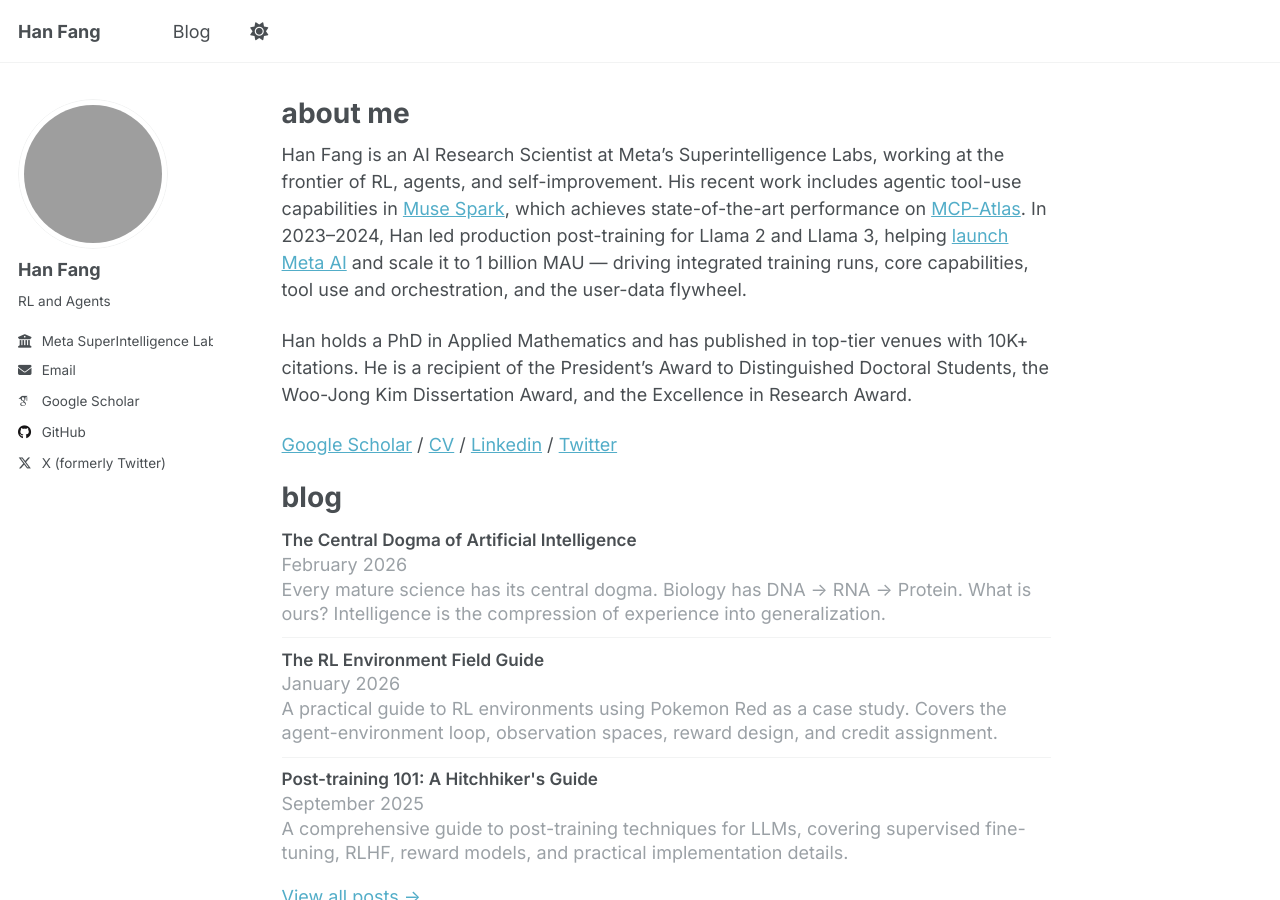
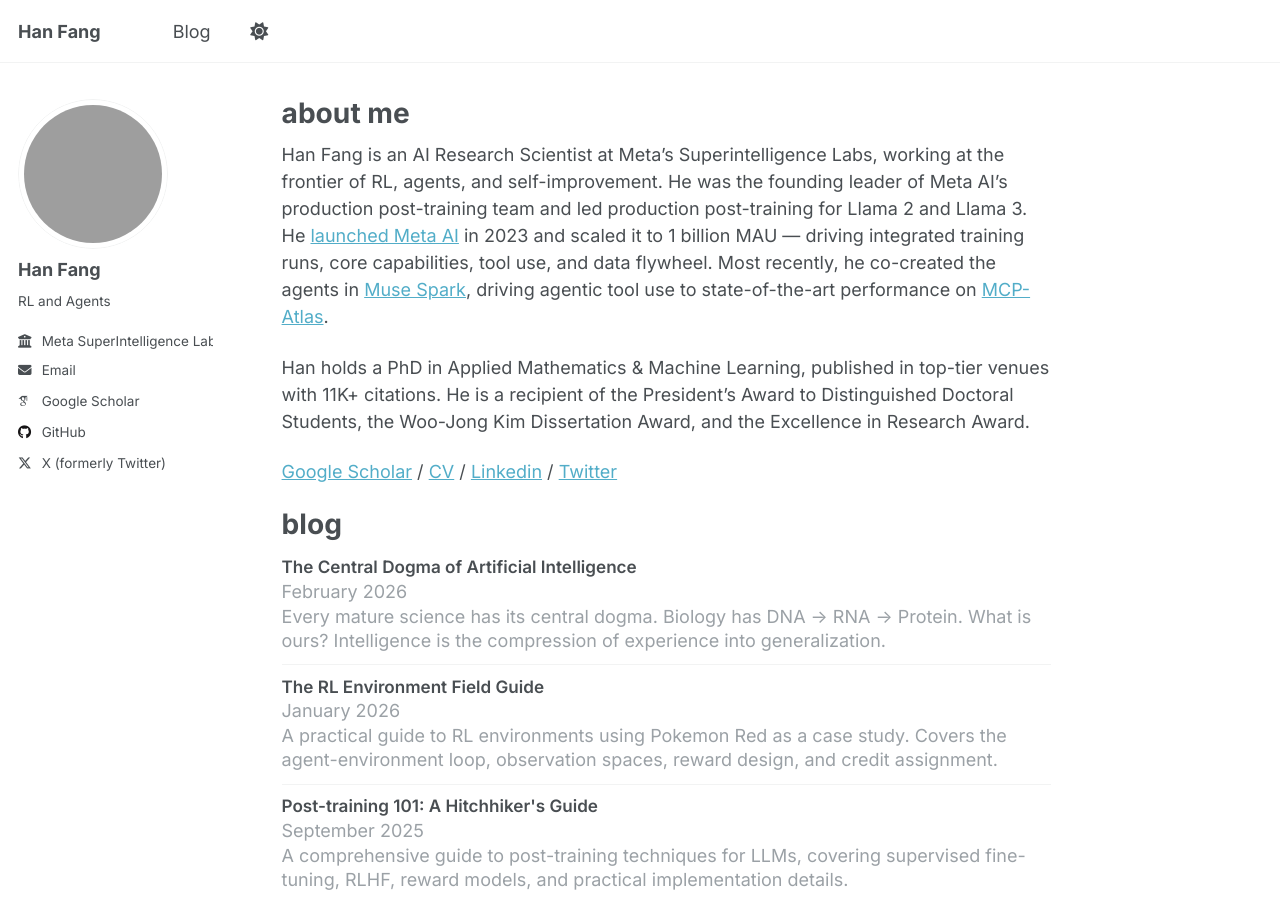
Before and after one commit to hanfang/hanfang.github.io, a Jekyll site: the page built from _pages/about.md, in a window 1280 px wide and 900 px high. Built offline with Jekyll 4.4.1, drawn with Linux system fonts in a browser that asks for light colours; some web fonts are replaced.

Commit message:
Refresh bio intro with leadership-first narrative
Co-Authored-By: Claude Opus 4.8 (1M context) <noreply@anthropic.com>

```diff
--- a/_pages/about.md
+++ b/_pages/about.md
@@ -7,9 +7,9 @@ redirect_from:
   - /about.html
 ---
 
-Han Fang is an AI Research Scientist at Meta’s Superintelligence Labs, working at the frontier of RL, agents, and self-improvement. His recent work includes agentic tool-use capabilities in [Muse Spark](https://ai.meta.com/blog/introducing-muse-spark-msl/), which achieves state-of-the-art performance on [MCP-Atlas](https://labs.scale.com/leaderboard/mcp_atlas). In 2023–2024, Han led production post-training for Llama 2 and Llama 3, helping [launch Meta AI](https://developers.facebook.com/videos/2023/building-metas-next-generation-ai-product-experiences-with-llama/) and scale it to 1 billion MAU — driving integrated training runs, core capabilities, tool use and orchestration, and the user-data flywheel.
+Han Fang is an AI Research Scientist at Meta’s Superintelligence Labs, working at the frontier of RL, agents, and self-improvement. He was the founding leader of Meta AI’s production post-training team and led production post-training for Llama 2 and Llama 3. He [launched Meta AI](https://developers.facebook.com/videos/2023/building-metas-next-generation-ai-product-experiences-with-llama/) in 2023 and scaled it to 1 billion MAU — driving integrated training runs, core capabilities, tool use, and data flywheel. Most recently, he co-created the agents in [Muse Spark](https://ai.meta.com/blog/introducing-muse-spark-msl/), driving agentic tool use to state-of-the-art performance on [MCP-Atlas](https://labs.scale.com/leaderboard/mcp_atlas).
 
-Han holds a PhD in Applied Mathematics and has published in top-tier venues with 10K+ citations. He is a recipient of the President’s Award to Distinguished Doctoral Students, the Woo-Jong Kim Dissertation Award, and the Excellence in Research Award.
+Han holds a PhD in Applied Mathematics & Machine Learning, published in top-tier venues with 11K+ citations. He is a recipient of the President’s Award to Distinguished Doctoral Students, the Woo-Jong Kim Dissertation Award, and the Excellence in Research Award.
 
 [Google Scholar](https://scholar.google.com/citations?user=mQIqIVwAAAAJ) / [CV](/files/Han_Fang_CV.pdf) / [Linkedin](https://www.linkedin.com/in/hfang15/) / [Twitter](https://x.com/Han_Fang_)
 
```
